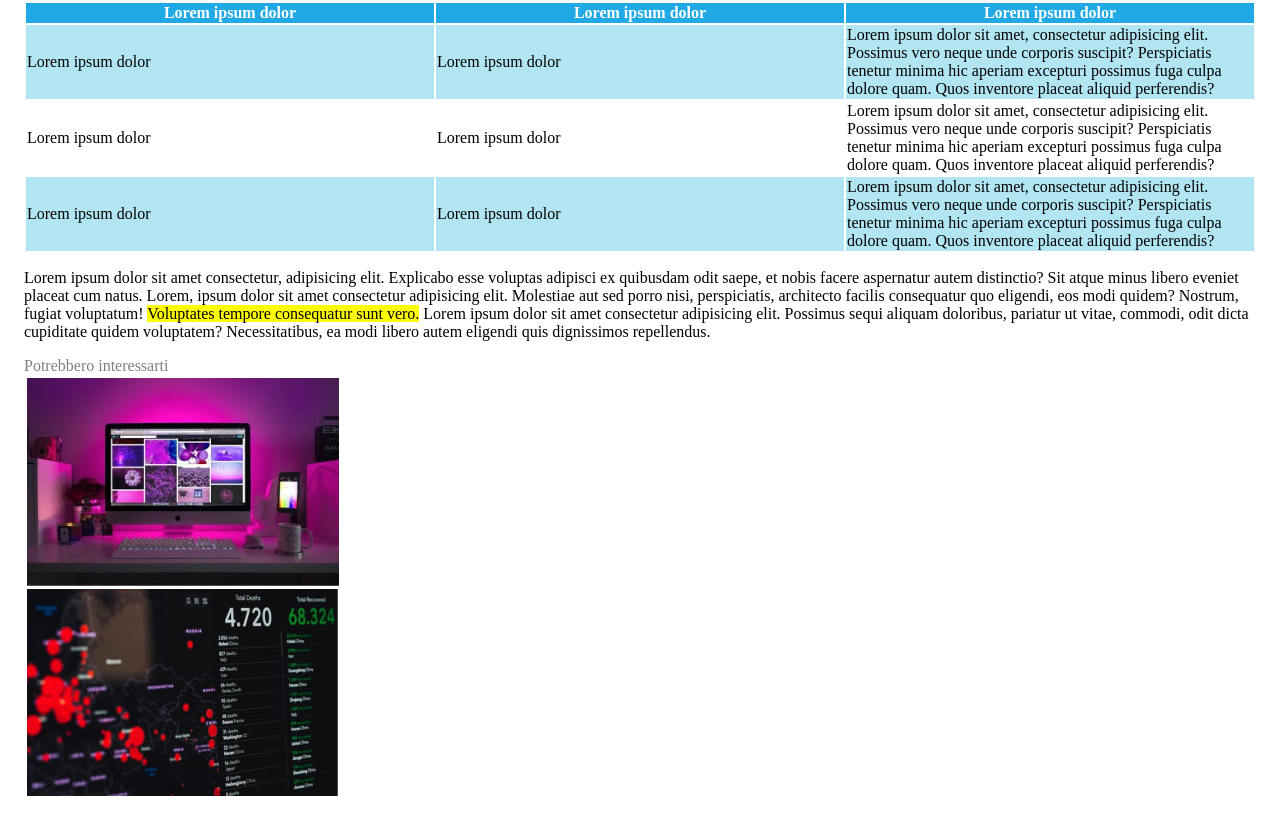
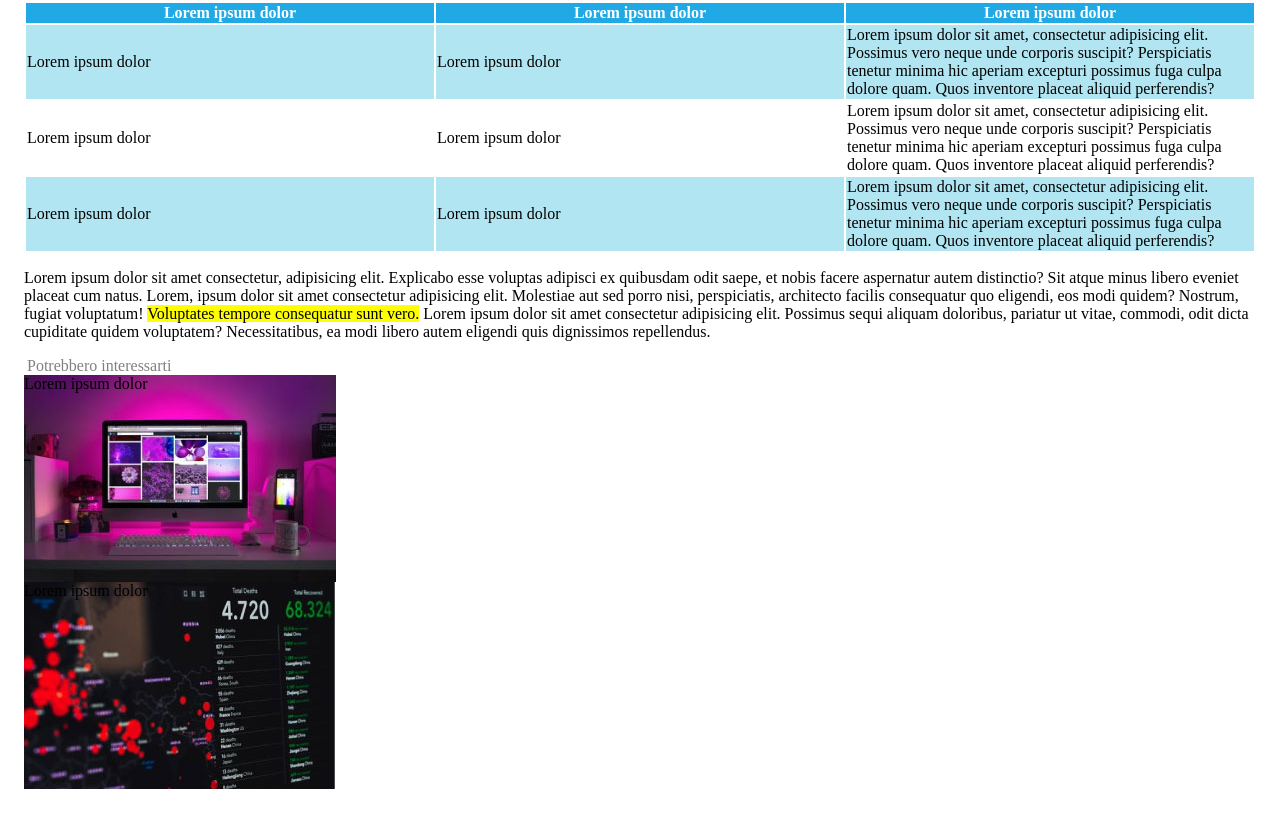
Before and after one commit to Luca-Riz/html-css-booleaner, a plain HTML site: page index.html in a window 1280 px wide. Shown: the part 851-1666 px from the top of the page. Drawn offline with Linux system fonts and the light colour scheme.

Commit message:
add potrebbero interessarti +-

```diff
--- a/css/style.css
+++ b/css/style.css
@@ -59,9 +59,21 @@ thead {
 
 /* link others article */
 
-.link-end img {
-    display: block;
+.link-end span {
+    /* display: block; */
     margin: 3px;
 }
 
+.ph {
+    height: 207px;
+    background-repeat: no-repeat;
+}
+
+.monitor {
+    background-image: url("../img/monitor.jpg");
+}
+
+.graph {
+    background-image: url("../img/graph.jpg");
+}
 /* end link others article */
--- a/index.html
+++ b/index.html
@@ -102,8 +102,8 @@
         <!-- start section link others article -->
         <section class="link-end">
             <span class="light-grey">Potrebbero interessarti</span>
-            <img src="img/monitor.jpg" alt="">
-            <img src="img/graph.jpg" alt="">
+            <div class="ph monitor">Lorem ipsum dolor</div>
+            <div class="ph graph">Lorem ipsum dolor</div>
         </section>
         <!-- end section link others article -->
 
```
